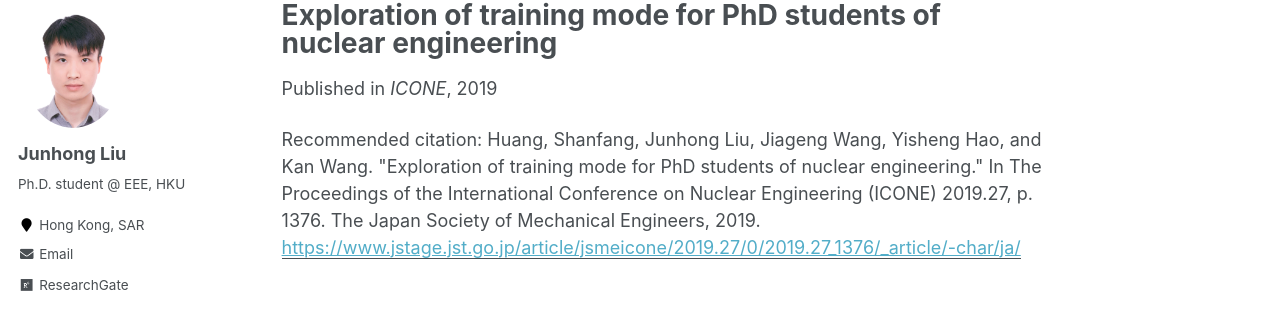
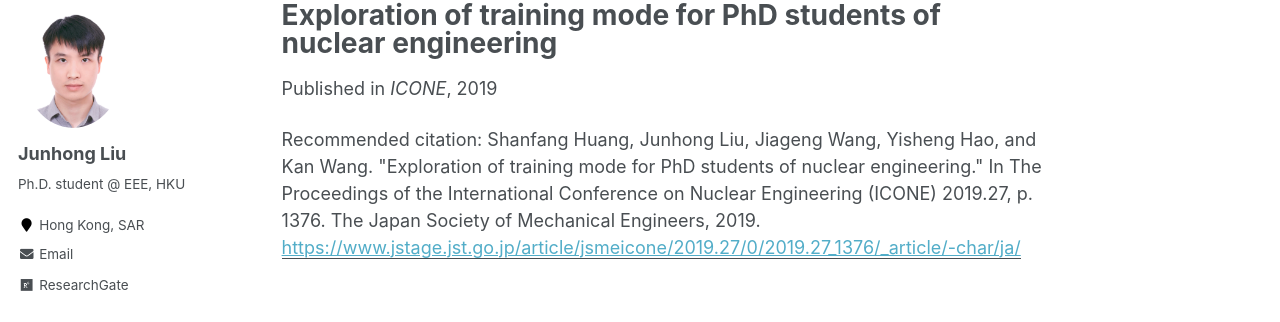
Before and after one commit to johnny-eee/online, a Jekyll site: the page built from _publications/2019-05-19-paper-title-number-7.md, in a window 1280 px wide. Shown: the part 117-439 px from the top of the page. Built offline with Jekyll 4.4.1, drawn with Linux system fonts in a browser that asks for light colours.

```diff
--- a/_publications/2019-05-19-paper-title-number-7.md
+++ b/_publications/2019-05-19-paper-title-number-7.md
@@ -6,5 +6,5 @@ excerpt: 'One Belt One Road (OBOR) initiative is a paramount national strategy o
 date: 2019-05-19
 venue: 'ICONE'
 paperurl: 'https://www.jstage.jst.go.jp/article/jsmeicone/2019.27/0/2019.27_1376/_article/-char/ja/'
-citation: 'Huang, Shanfang, Junhong Liu, Jiageng Wang, Yisheng Hao, and Kan Wang. "Exploration of training mode for PhD students of nuclear engineering." In The Proceedings of the International Conference on Nuclear Engineering (ICONE) 2019.27, p. 1376. The Japan Society of Mechanical Engineers, 2019.'
+citation: 'Shanfang Huang, Junhong Liu, Jiageng Wang, Yisheng Hao, and Kan Wang. "Exploration of training mode for PhD students of nuclear engineering." In The Proceedings of the International Conference on Nuclear Engineering (ICONE) 2019.27, p. 1376. The Japan Society of Mechanical Engineers, 2019.'
 ---
```
